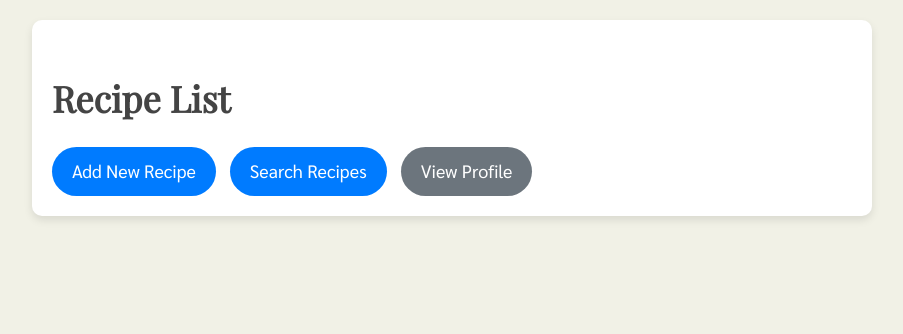
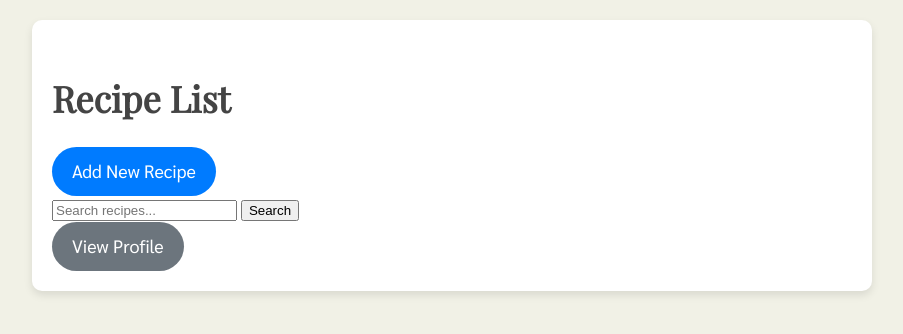
Before and after one commit to software-students-spring2024/2-web-app-exercise-cyh, a Flask app: page / in a window 1280 px wide. Shown: the top 334 px of the page, without its empty margins (188-1091 px from the left). Run offline with Flask 2, Linux system fonts and the light colour scheme; data that the repository does not hold is empty; some libraries are stand-ins or nearby versions.

Commit message:
Update index.html

```diff
--- a/templates/index.html
+++ b/templates/index.html
@@ -13,7 +13,10 @@
 <div class="container mt-5">
     <h2>Recipe List</h2>
     <a href="/add" class="btn btn-primary mb-3">Add New Recipe</a> <!-- Changed to <a> tag -->
-    <a href="/search" class="btn btn-primary mb-3">Search Recipes</a> <!-- Consistency with the above change -->
+    <form action="/search" method="get" class="search-form">
+    <input type="text" name="query" placeholder="Search recipes..." class="search-input">
+    <button type="submit" class="btn btn-search">Search</button>
+    </form>
     <a href="/profile" class="btn btn-secondary mb-3">View Profile</a> <!-- View Profile Button -->
 
     <div class="list-group">
```
